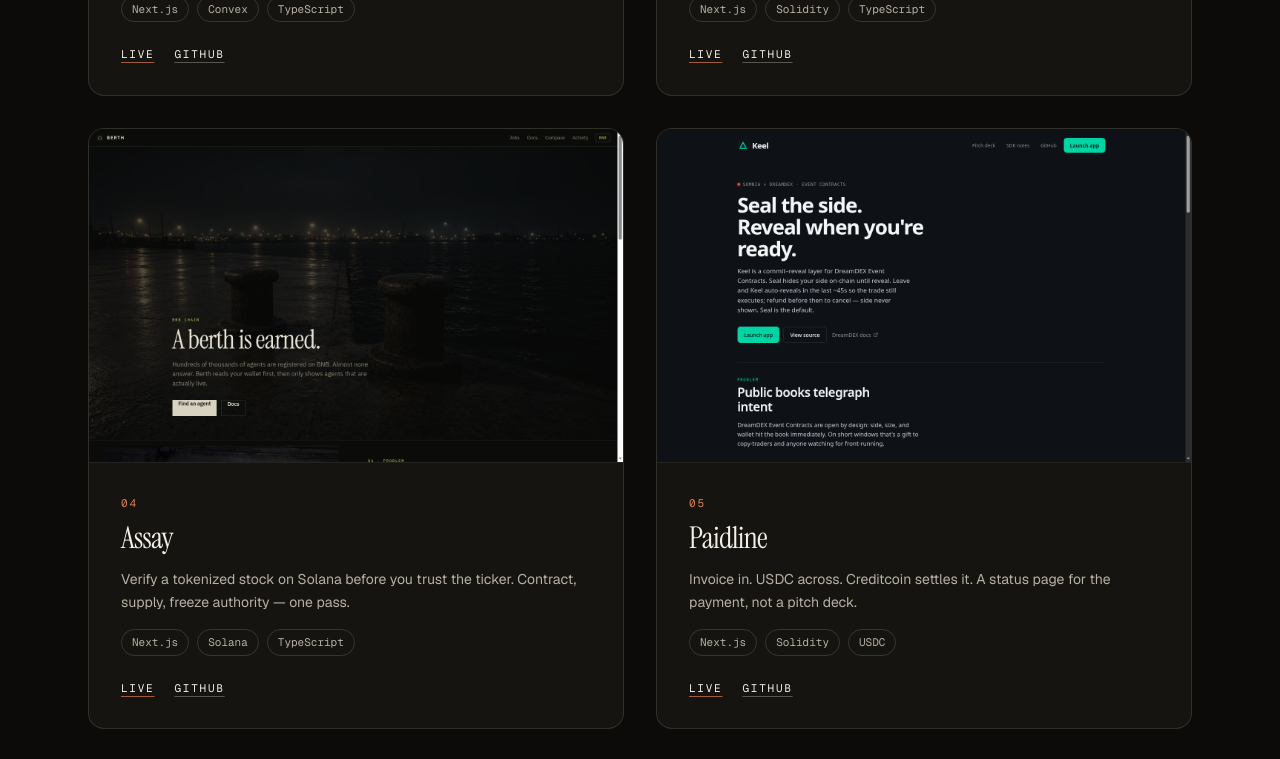
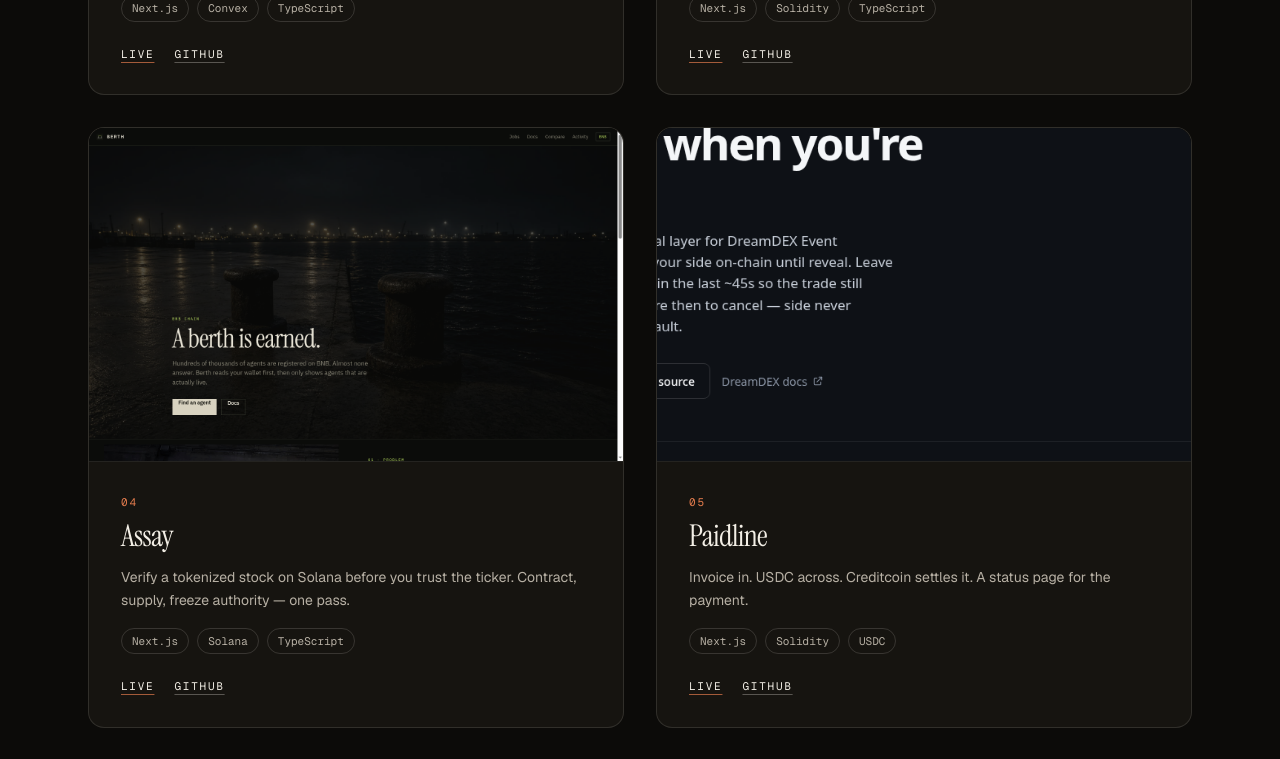
Before and after one commit to Godwin-web3/portfolio, a Next.js app: page / in a window 1280 px wide. Shown: the part 1740-2499 px from the top of the page. Built offline with nearby package versions, Linux system fonts and the light colour scheme.

Commit message:
Crop sparse Keel and Paidline shots so the product UI fills the card.
Keep the real screenshots, and drop the extra Paidline line that was doing contrastive copy.

Co-authored-by: GodwinXbt <Godwin-web3@users.noreply.github.com>

```diff
--- a/app/components/WorkCard.tsx
+++ b/app/components/WorkCard.tsx
@@ -17,19 +17,25 @@ export default function WorkCard({ work, index, featured = false, priority = fal
         <div
           className={
             featured
-              ? "border-b border-paper/10 bg-ink lg:border-b-0 lg:border-r"
-              : "border-b border-paper/10 bg-ink"
+              ? "relative aspect-[16/10] overflow-hidden border-b border-paper/10 bg-ink lg:border-b-0 lg:border-r"
+              : "relative aspect-[16/10] overflow-hidden border-b border-paper/10 bg-ink"
           }
         >
           <Image
             src={work.image}
             alt={work.alt}
-            width={work.width}
-            height={work.height}
+            fill
             priority={priority}
             quality={90}
-            sizes={featured ? "(min-width: 1024px) 720px, 100vw" : "(min-width: 640px) 50vw, 100vw"}
-            className="h-auto w-full"
+            sizes={
+              work.zoom
+                ? "(min-width: 640px) 1400px, 100vw"
+                : featured
+                  ? "(min-width: 1024px) 960px, 100vw"
+                  : "(min-width: 640px) 640px, 100vw"
+            }
+            className="object-cover"
+            style={work.zoom ? { transform: `scale(${work.zoom})` } : undefined}
           />
         </div>
         <div className="flex flex-col p-5 sm:p-6 lg:justify-center lg:p-8">
--- a/app/lib/work.ts
+++ b/app/lib/work.ts
@@ -8,6 +8,8 @@ export type Work = {
   tags: string[];
   live: string;
   github: string;
+  /** Scale a sparse screenshot so the product UI fills the card. */
+  zoom?: number;
 };
 
 export const works: Work[] = [
@@ -46,6 +48,7 @@ export const works: Work[] = [
     tags: ["Next.js", "Solidity", "TypeScript"],
     live: "https://keel-black-phi.vercel.app",
     github: "https://github.com/Godwin-web3/keel",
+    zoom: 2.2,
   },
   {
     title: "Assay",
@@ -61,8 +64,7 @@ export const works: Work[] = [
   },
   {
     title: "Paidline",
-    blurb:
-      "Invoice in. USDC across. Creditcoin settles it. A status page for the payment, not a pitch deck.",
+    blurb: "Invoice in. USDC across. Creditcoin settles it. A status page for the payment.",
     image: "/work/paidline.png",
     width: 1440,
     height: 900,
@@ -70,6 +72,7 @@ export const works: Work[] = [
     tags: ["Next.js", "Solidity", "USDC"],
     live: "https://paidline.vercel.app",
     github: "https://github.com/Godwin-web3/paidline",
+    zoom: 2.2,
   },
   {
     title: "NoGhosts / Berth",
```
